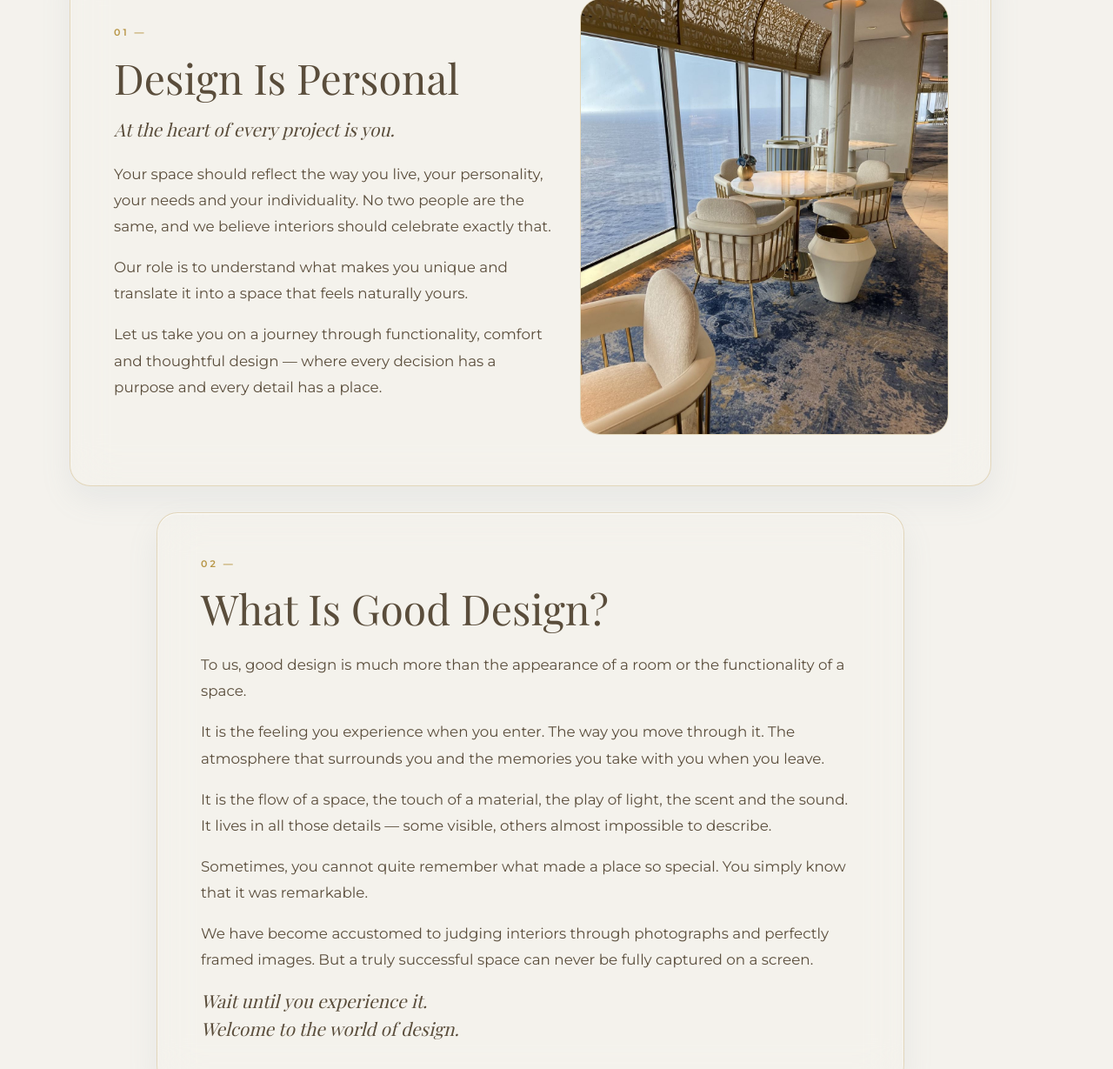
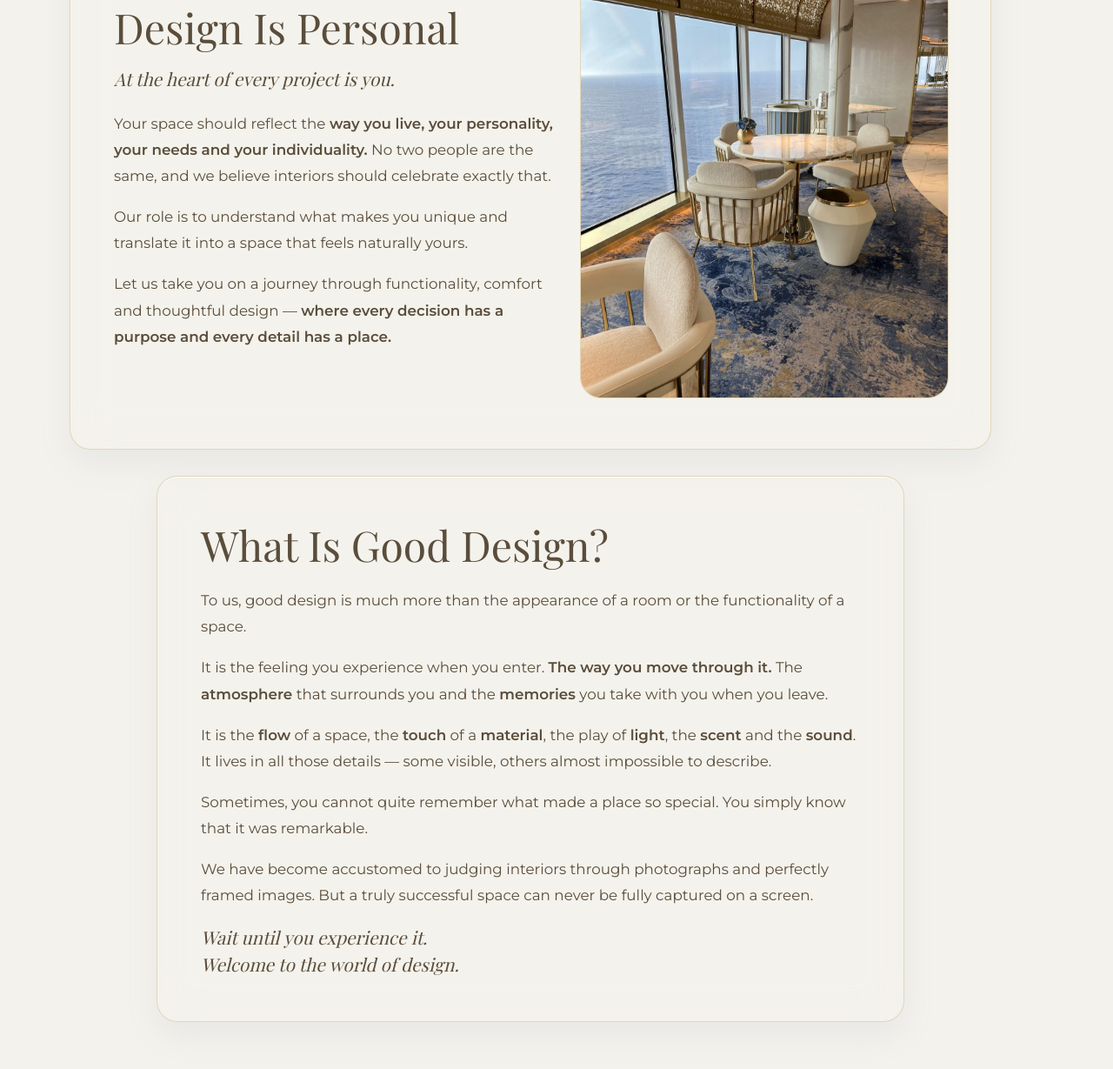
Before and after one commit to sloma427/interior_design_webpage, a plain HTML site: page index.html in a window 1280 px wide. Shown: the part 995-2224 px from the top of the page at 87% size. Drawn offline with nearby package versions, Linux system fonts and the light colour scheme; a web font is replaced by a local one.

Commit message:
Apply copy feedback: hero, bold phrases, no chapter numbers
- Hero heading "Design beyond…"; the "Relax. Let us guide you…" line
  is removed.
- Design Is Personal: bold "way you live, your personality, your needs
  and your individuality." and "where every decision has a purpose and
  every detail has a place."
- What Is Good Design?: bold "The way you move through it.",
  atmosphere, memories, flow, touch, material, light, scent, sound.
- Chapter numbers ("01 —" ... "06 —") and their CSS removed.

Co-Authored-By: Claude Opus 5.5 <noreply@anthropic.com>
Claude-Session: https://claude.ai/code/session_018YoNC5SsQzwabEWDH8pDE9

```diff
--- a/index.html
+++ b/index.html
@@ -397,17 +397,8 @@
 
         .page-segment { padding: 80px 0; scroll-margin-top: 40px; }
 
-        /* Numeracja rozdziałów jak w broszurze: "01 —" */
-        .section-kicker {
-            display: block;
-            font-family: 'Montserrat', sans-serif;
-            font-size: 11px;
-            font-weight: 600;
-            letter-spacing: 3px;
-            color: var(--color-champagne-gold);
-            margin-bottom: 14px;
-        }
         /* Wyróżnione zdania (kursywa) */
+        .page-segment p strong { font-weight: 600; }
         .page-segment .lead-line, .page-segment .accent-line {
             font-family: 'Playfair Display', serif;
             font-style: italic;
@@ -821,8 +812,7 @@
 
         <header id="home" class="hero page-segment">
             <div class="hero-title-box">
-                <h1>Design beyond what you see.</h1>
-                <p class="lead-line">Relax. Let us guide you through the design journey.</p>
+                <h1>Design beyond&hellip;</h1>
                 <p>At RD Studio, we believe that every remarkable space begins with a story. And that story begins with you.</p>
                 <a href="#contact" class="btn">Tell Us Your Story</a>
             </div>
@@ -831,12 +821,11 @@
         <section id="philosophy" class="page-segment">
             <div class="glass-panel philosophy">
                 <div class="philosophy-text">
-                    <span class="section-kicker">01 —</span>
                     <h2>Design Is Personal</h2>
                     <p class="lead-line">At the heart of every project is you.</p>
-                    <p>Your space should reflect the way you live, your personality, your needs and your individuality. No two people are the same, and we believe interiors should celebrate exactly that.</p>
+                    <p>Your space should reflect the <strong>way you live, your personality, your needs and your individuality.</strong> No two people are the same, and we believe interiors should celebrate exactly that.</p>
                     <p>Our role is to understand what makes you unique and translate it into a space that feels naturally yours.</p>
-                    <p>Let us take you on a journey through functionality, comfort and thoughtful design — where every decision has a purpose and every detail has a place.</p>
+                    <p>Let us take you on a journey through functionality, comfort and thoughtful design — <strong>where every decision has a purpose and every detail has a place.</strong></p>
                 </div>
                 <div class="philosophy-image">
                     <img src="./index_files/timeline1.jpg" alt="" loading="lazy" decoding="async">
@@ -844,11 +833,10 @@
             </div>
 
             <div class="glass-panel text-panel">
-                <span class="section-kicker">02 —</span>
                 <h2>What Is Good Design?</h2>
                 <p>To us, good design is much more than the appearance of a room or the functionality of a space.</p>
-                <p>It is the feeling you experience when you enter. The way you move through it. The atmosphere that surrounds you and the memories you take with you when you leave.</p>
-                <p>It is the flow of a space, the touch of a material, the play of light, the scent and the sound. It lives in all those details — some visible, others almost impossible to describe.</p>
+                <p>It is the feeling you experience when you enter. <strong>The way you move through it.</strong> The <strong>atmosphere</strong> that surrounds you and the <strong>memories</strong> you take with you when you leave.</p>
+                <p>It is the <strong>flow</strong> of a space, the <strong>touch</strong> of a <strong>material</strong>, the play of <strong>light</strong>, the <strong>scent</strong> and the <strong>sound</strong>. It lives in all those details — some visible, others almost impossible to describe.</p>
                 <p>Sometimes, you cannot quite remember what made a place so special. You simply know that it was remarkable.</p>
                 <p>We have become accustomed to judging interiors through photographs and perfectly framed images. But a truly successful space can never be fully captured on a screen.</p>
                 <p class="accent-line">Wait until you experience it.<br>Welcome to the world of design.</p>
@@ -861,7 +849,6 @@
                 <img src="./index_files/founder2.jpg" alt="RD Studio founder" loading="lazy" decoding="async">
             </div>
             <div class="glass-panel about-text">
-                <span class="section-kicker">03 —</span>
                 <h2>Our Story</h2>
                 <p>We are RD Studio — a team of passionate designers and architects with many years of experience, primarily in the marine industry, as well as in luxury residential projects and beyond.</p>
                 <p>Our story began long before RD Studio. We first met at a design studio where we worked together on numerous projects over the years. Somewhere along the way, we discovered that we had become a perfectly balanced team, sharing the same values, design sensibility and ambitions. Creating RD Studio felt like a natural next step.</p>
@@ -874,7 +861,6 @@
 
         <section id="services" class="page-segment">
             <div class="services-header">
-                <span class="section-kicker">04 —</span>
                 <h2>From the First Sketch to the Final Detail</h2>
                 <p>For us, a project is never simply about completing a room. It is about creating a complete experience, carefully considered down to the smallest detail.</p>
             </div>
@@ -1044,7 +1030,6 @@
 
         <section id="ai" class="page-segment">
             <div class="glass-panel text-panel">
-                <span class="section-kicker">05 —</span>
                 <h2>Design in the Age of AI</h2>
                 <p class="lead-line">We are not afraid of AI. We work with it, hand in hand.</p>
                 <p>But let's make one thing clear: we are the designers. AI is our tool. Just as a pen translates a thought into a sketch, AI allows us to explore, visualise and communicate ideas in new and exciting ways.</p>
@@ -1057,7 +1042,6 @@
 
         <footer id="contact" class="final-call page-segment">
             <div class="glass-panel">
-                <span class="section-kicker">06 —</span>
                 <h2>Let's Create Something Unforgettable</h2>
                 <p>We believe that the best projects happen when ideas, personalities and ambitions come together. Whether you are looking to transform a space, develop a new concept or create something entirely bespoke, we would love to hear your story.</p>
                 <p class="accent-line">Get in touch. Let's make something remarkable.</p>
```
